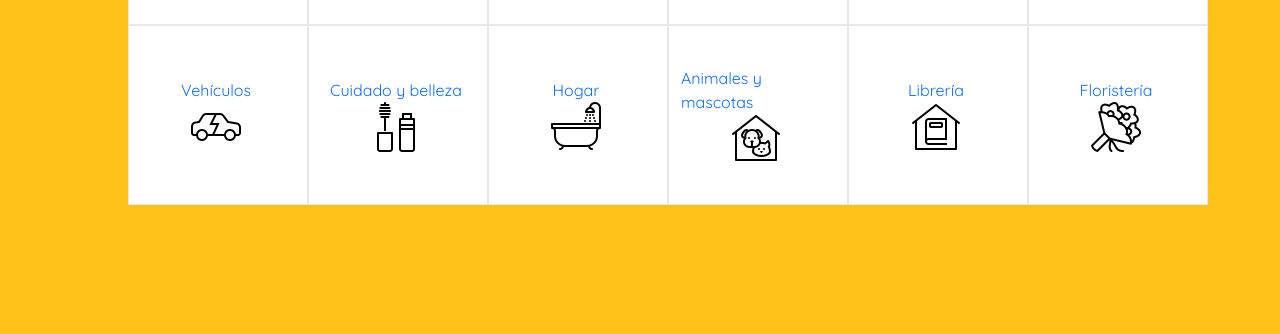
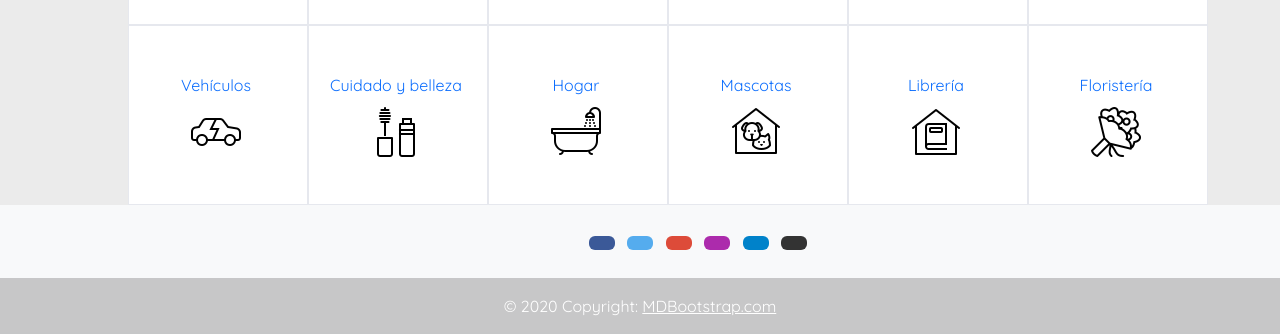
Before and after one commit to DanielFValenciaR/E-commerce-AndinaTradeHub, a plain HTML site: page index.html in a window 1280 px wide. Shown: the part 939-1273 px from the top of the page. Before the commit the page ends 1144 px from the top, so only its background shows below. Drawn offline with Linux system fonts and the light colour scheme.

Commit message:
Maquetación categorías

```diff
--- a/Styles/style.css
+++ b/Styles/style.css
@@ -1,7 +1,7 @@
 body{
     margin: 0;
     padding: 0;
-    background-color: #ffc219;
+    background-color: #EBEBEB;
     font-family: 'Quicksand', sans-serif;
 }
 
@@ -16,7 +16,7 @@ body{
 
 .navbar-toggler-icon {
     display: flex;
-    justify-content: flex-start;
+    justify-content: flex-end;
 }
 
 .offcanvas div{
@@ -94,6 +94,10 @@ body{
     background-color: white;
 }
 
+.row div:hover{
+    background-color: #d5deeb;
+}
+
 .row div a{
     width: 150px;
     height: 100%;
@@ -103,6 +107,12 @@ body{
     justify-content: center;
     flex-direction: column;
 }
+
+div a img{
+    margin-top: 10px;
+}
+
+
 
 
 
--- a/Styles/style2.css
+++ b/Styles/style2.css
@@ -6,7 +6,7 @@
 }
 
 body{
-    background-color: #c9d6ff;
+    background-color: #d1dcff;
     background-image: linear-gradient(to top, #accbee 0%, #e7f0fd 100%);
     display: flex;
     align-items: center;
--- a/index.html
+++ b/index.html
@@ -26,7 +26,7 @@
                 <input class="form-control me-2" type="search" placeholder="Buscar Producto" aria-label="Search">
                 <button class="btn btn-outline-success" type="submit">Buscar</button>
             </form> -->
-            <div class="offcanvas offcanvas-start" tabindex="-1" id="offcanvasDarkNavbar"
+            <div class="offcanvas offcanvas-end" tabindex="-1" id="offcanvasDarkNavbar"
                 aria-labelledby="offcanvasDarkNavbarLabel">
                 <div class="offcanvas-header justify-content-end">
                     <button type="button" class="btn-close btn-close-white" data-bs-dismiss="offcanvas"
@@ -66,7 +66,7 @@
                                 <li><a class="dropdown-item" href="#">Vehículos</a></li>
                                 <li><a class="dropdown-item" href="#">Cuidado y belleza</a></li>
                                 <li><a class="dropdown-item" href="#">Hogar</a></li>
-                                <li><a class="dropdown-item" href="#">Animales y mascotas</a></li>
+                                <li><a class="dropdown-item" href="#">Mascotas</a></li>
                                 <li><a class="dropdown-item" href="#">Librería</a></li>
                                 <li><a class="dropdown-item" href="#">Floristería</a></li>
 
@@ -189,7 +189,7 @@
                 </div>
 
                 <div class="col-3 pets">
-                    <a href="">Animales y mascotas
+                    <a href="">Mascotas
                         <img src="./Styles/Images/Categorías/mascotas.png" alt="Mascotas, Perro y gato"/>
                     </a>
                 </div>
@@ -208,7 +208,75 @@
             </div>
     </main>
 
+    <footer class="bg-light text-center text-white">
+        <!-- Grid container -->
+        <div class="container p-4 pb-0">
+          <!-- Section: Social media -->
+          <section class="mb-4">
+            <!-- Facebook -->
+            <a
+              class="btn text-white btn-floating m-1"
+              style="background-color: #3b5998;"
+              href="#!"
+              role="button"
+              ><i class="fab fa-facebook-f"></i
+            ></a>
 
+            <!-- Twitter -->
+            <a
+              class="btn text-white btn-floating m-1"
+              style="background-color: #55acee;"
+              href="#!"
+              role="button"
+              ><i class="fab fa-twitter"></i
+            ></a>
+
+            <!-- Google -->
+            <a
+              class="btn text-white btn-floating m-1"
+              style="background-color: #dd4b39;"
+              href="#!"
+              role="button"
+              ><i class="fab fa-google"></i
+            ></a>
+
+            <!-- Instagram -->
+            <a
+              class="btn text-white btn-floating m-1"
+              style="background-color: #ac2bac;"
+              href="#!"
+              role="button"
+              ><i class="fab fa-instagram"></i
+            ></a>
+
+            <!-- Linkedin -->
+            <a
+              class="btn text-white btn-floating m-1"
+              style="background-color: #0082ca;"
+              href="#!"
+              role="button"
+              ><i class="fab fa-linkedin-in"></i
+            ></a>
+            <!-- Github -->
+            <a
+              class="btn text-white btn-floating m-1"
+              style="background-color: #333333;"
+              href="#!"
+              role="button"
+              ><i class="fab fa-github"></i
+            ></a>
+          </section>
+          <!-- Section: Social media -->
+        </div>
+        <!-- Grid container -->
+
+        <!-- Copyright -->
+        <div class="text-center p-3" style="background-color: rgba(0, 0, 0, 0.2);">
+          © 2020 Copyright:
+          <a class="text-white" href="https://mdbootstrap.com/">MDBootstrap.com</a>
+        </div>
+        <!-- Copyright -->
+      </footer>
     <script src="./Library/Bootstrap/js/bootstrap.bundle.min.js"></script>
 </body>
 </html>
```
